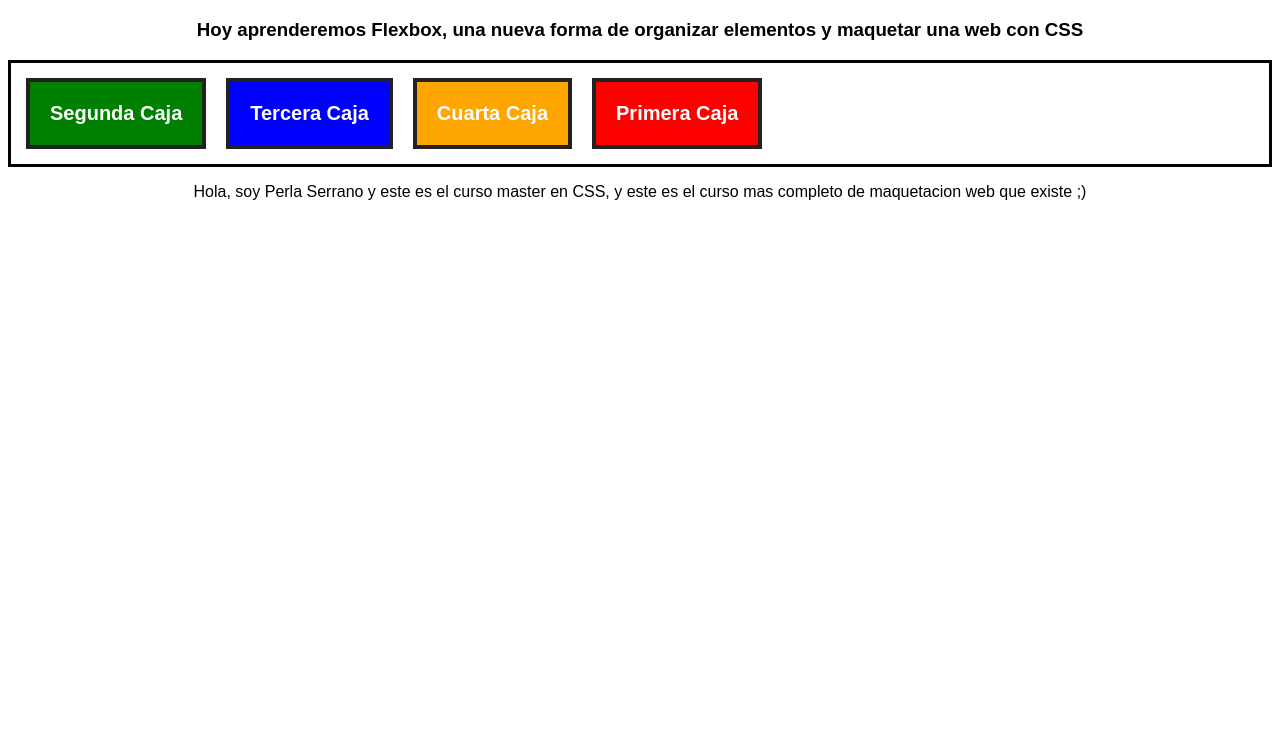
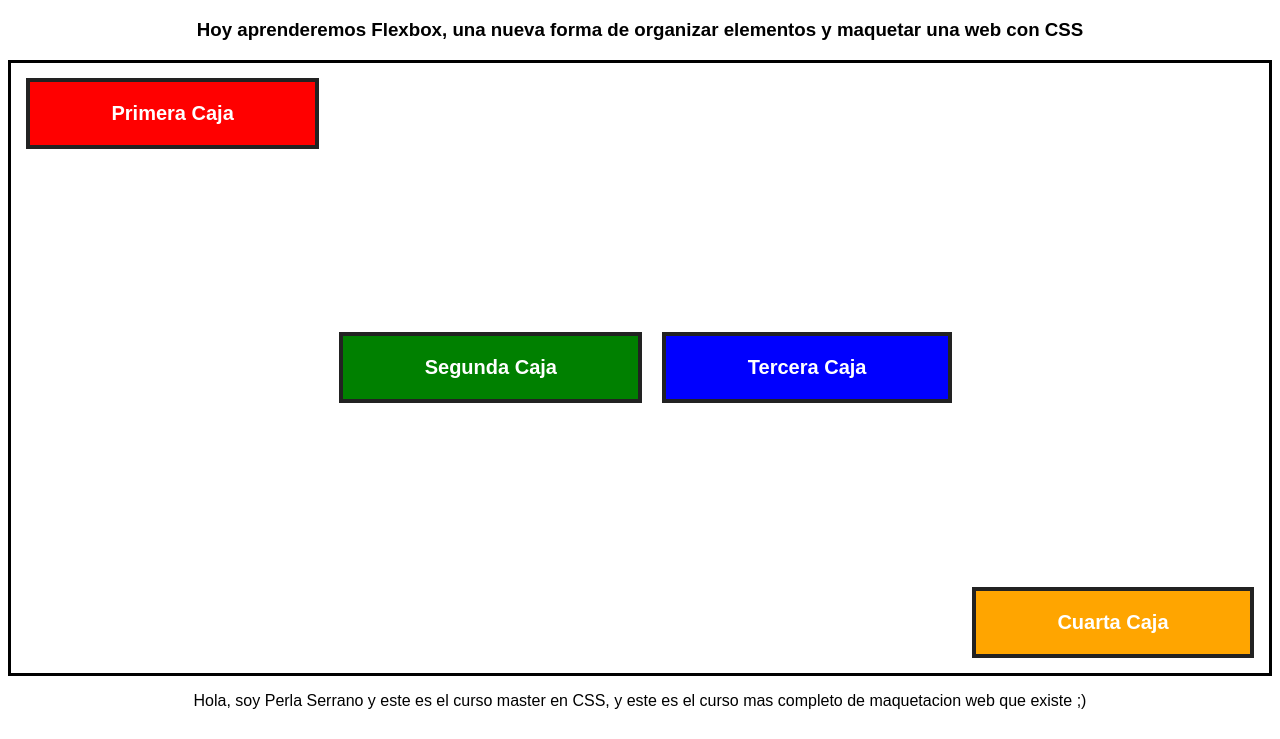
Before and after one commit to perlaserrano/maquetacion-2, a plain HTML site: page aprendiendo-flexbox/index.html in a window 1280 px wide. Shown: the part 61-800 px from the top of the page. Drawn offline with Linux system fonts and the light colour scheme.

Commit message:
Finalizando Flex-box

```diff
--- a/aprendiendo-flexbox/styles.css
+++ b/aprendiendo-flexbox/styles.css
@@ -10,20 +10,19 @@ body{
     flex-wrap: wrap;
     */
     flex-flow: row wrap;
-
-
-
-
-
-
+    justify-content: space-evenly;
+    height: 600px;
+    align-items:flex-start;
     border: 3px solid black;
     padding: 5px;
 }
 
 .caja{
+    flex-grow: 1;
     font-size: 20px;
     font-weight: bold;
     text-align: center;
+
     color: white;
     padding: 20px;
     border: 4px solid #222;
@@ -32,21 +31,25 @@ body{
 }
 
 .red{
-    order: 4;
-    background: red;
+    align-self:flex-start ;
+    background:red;
 }
 
 .green{
-    order: 1;
+    /*margin-top: 10%;*/
+    align-self: center;
     background:green;
 }
 
 .blue{
-    order: 2;
+    align-self: center;
+
+
     background:blue;
 }
 
 .orange{
-    order: 3;
+
+    align-self: flex-end;
     background: orange;
 }
```
